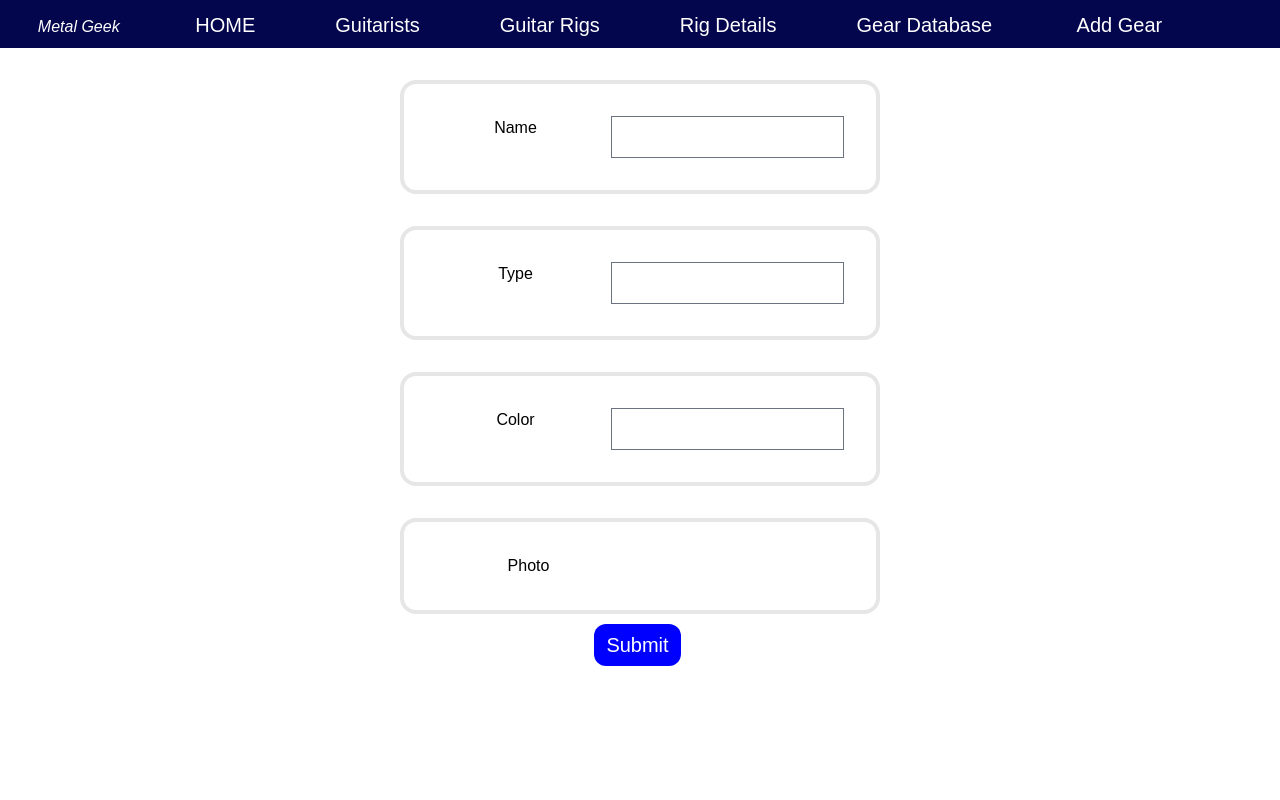
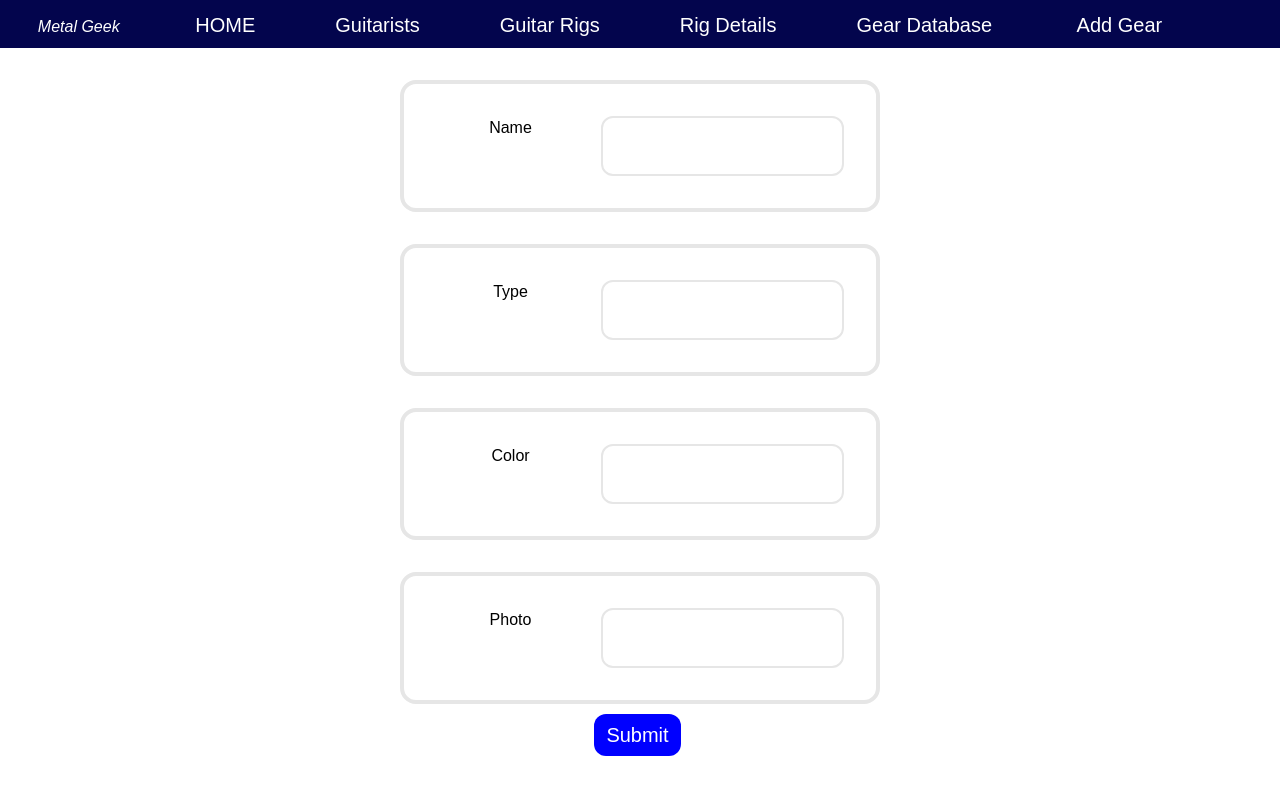
Before and after one commit to swanmac/Metal_Geek, a React (Create React App) app in the folder metal-geek/: page /add in a window 1280 px wide. Shown: the top 800 px of the page. Built offline with nearby package versions, Linux system fonts and the light colour scheme; a web font is replaced by a local one.

Commit message:
fix crud after restart

```diff
--- a/metal-geek/src/App.css
+++ b/metal-geek/src/App.css
@@ -1,5 +1,5 @@
 .App {
-  text-align: center;
+  text-align: center!important;
 }
 
 .App-logo {
@@ -128,6 +128,15 @@
 .gear-photo {
   width: 120px;
   height: 170px;
+  text-align: center;
+}
+
+.gear-photo-2 {
+  padding-left: 24rem;
+}
+
+.rig-photo {
+  padding-left: 7rem;
 }
 
 .grid {
@@ -138,6 +147,7 @@
   margin-left: 5em;
   margin-right: 5em;
   margin-bottom: 8em;
+  place-items: center;
 }
 
 .rig-buttons {
@@ -218,6 +228,17 @@
   margin-top: 2rem;
 }
 
+.form-control {
+  box-sizing: border-box;
+  padding: 1rem;
+  border-radius: 12px;
+  background-color: hsl(0, 0%, 100%);
+  border: 2px solid hsl(0, 0%, 90%);
+  display: grid;
+  grid-template-columns: 1fr 1fr;
+  gap: 1rem;
+}
+
 a:link {
   color: white;
 }
--- a/metal-geek/src/components/ArtistDetails.jsx
+++ b/metal-geek/src/components/ArtistDetails.jsx
@@ -46,6 +46,7 @@ return !artist? null: (
                     <p><b>Website:</b> {artist.website}</p>
 
             </div>
+            <br />
             <div className="rig-buttons">
                     <p>
                         <button class="rig-buttons" onClick={() => navigate(`/artistRigDetails/${id}`)}>Artist Rig Details</button>
--- a/metal-geek/src/components/ArtistRigDetails.jsx
+++ b/metal-geek/src/components/ArtistRigDetails.jsx
@@ -50,7 +50,7 @@ return !artistRig? null: (
                     <p><b>Pedal 3:</b> {artistRig.pedal3}</p>
                     <p><b>Amplfier:</b> {artistRig.amplifier}</p>
                     <p><b>Year of Rig:</b> {artistRig.rig_year}</p>
-                    <img src={artistRig.photo_url}></img>
+                    <img src={artistRig.photo_url} className="rig-photo"></img>
             </div>
 
 
--- a/metal-geek/src/components/GearDetails.jsx
+++ b/metal-geek/src/components/GearDetails.jsx
@@ -106,7 +106,7 @@ return !gear? null: (
 
             <div className="gear-details" key={gear.id} onClick={()=>goToGear(gear)}>
                     <h2>{gear.name}</h2>
-                    <img src={gear.photo_url}></img>
+                    <img src={gear.photo_url}className="gear-photo-2"></img>
                     <p><b>Type:</b> {gear.type}</p>
                     <p><b>Color:</b> {gear.color}
                     </p>
--- a/metal-geek/src/index.css
+++ b/metal-geek/src/index.css
@@ -5,6 +5,7 @@
 
 body {
   margin: 0;
+  align-items: center;
   font-family: -apple-system, BlinkMacSystemFont, 'Segoe UI', 'Roboto', 'Oxygen',
     'Ubuntu', 'Cantarell', 'Fira Sans', 'Droid Sans', 'Helvetica Neue',
     sans-serif;
```
